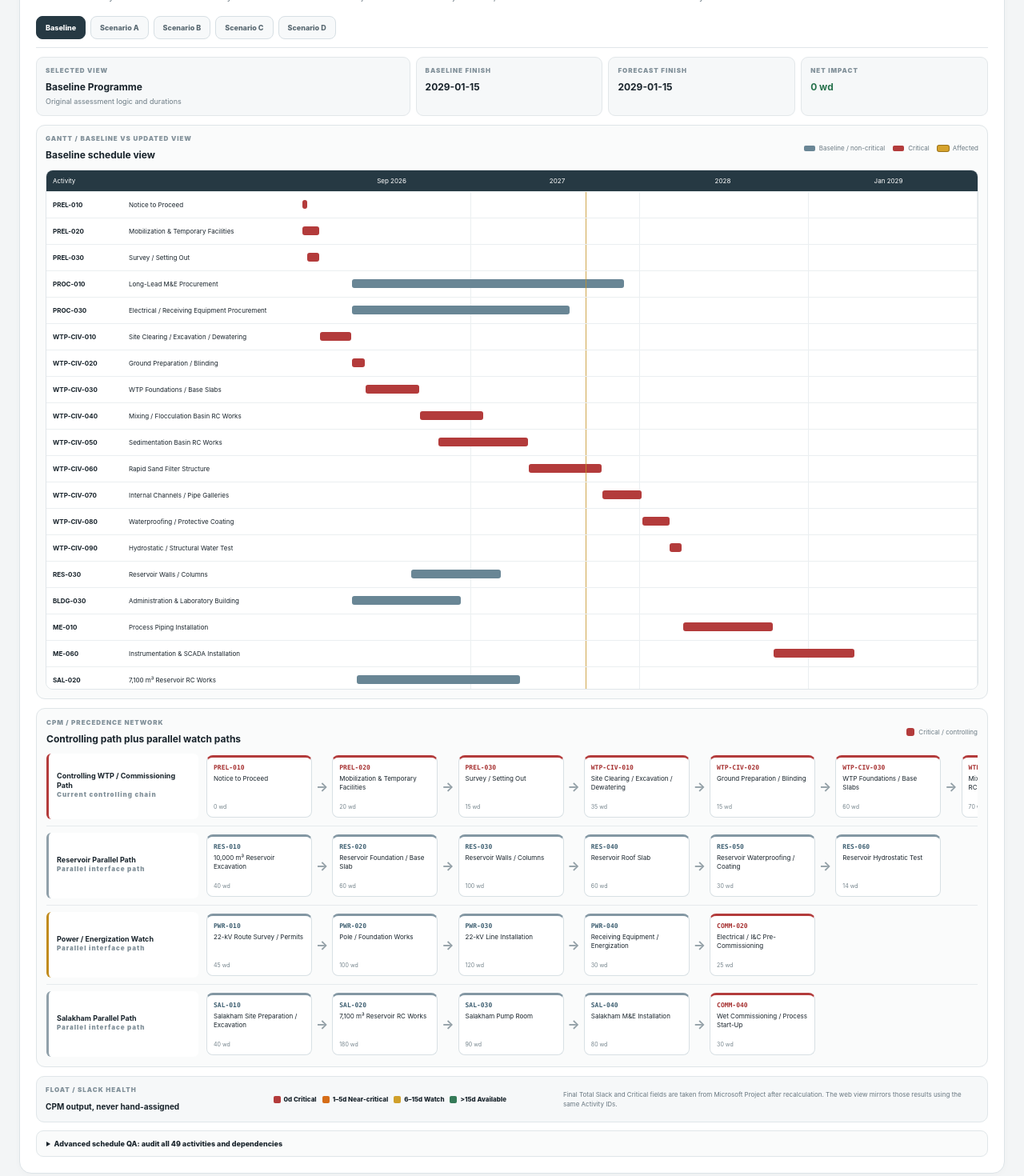
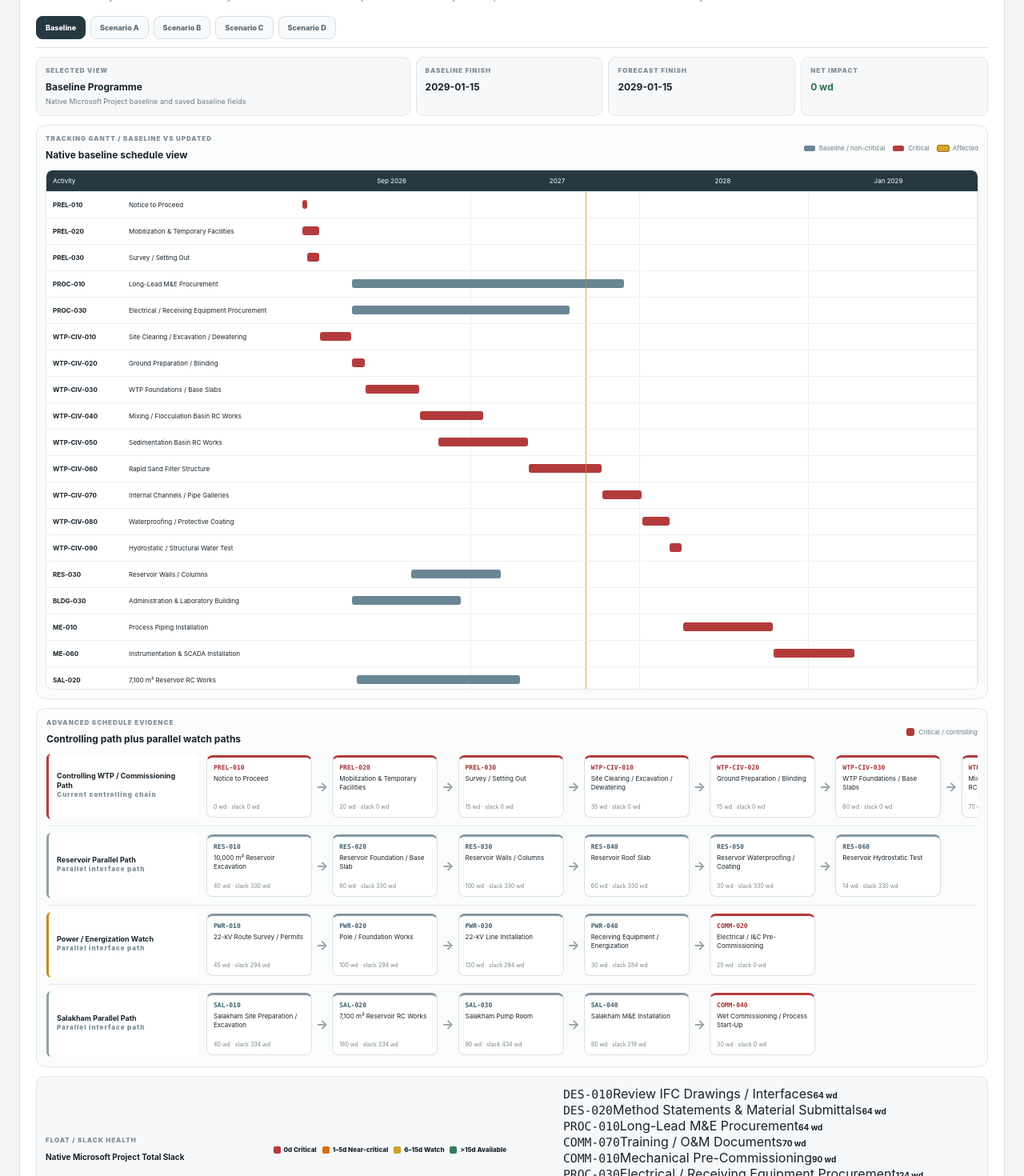
Before and after one commit to michaelfutol/Michael-Futol-Chinaimo-Project-Controls, a Next.js app: page / in a window 1280 px wide. Shown: the part 3160-4630 px from the top of the page at 80% size. Built offline with nearby package versions, Linux system fonts and the light colour scheme.

Commit message:
web: use authoritative slack, working-day shifts and scenario control commentary

```diff
--- a/app/ScheduleExplorer.tsx
+++ b/app/ScheduleExplorer.tsx
@@ -5,17 +5,24 @@ import { useMemo, useState } from 'react';
 type Scenario = {
   id:string; name:string; activity:string; reportedDelay:number; baselineCritical:string;
   baselineFinish:string; forecastFinish:string; netImpact:number; result:string; why:string;
+  planningResponse?:string; residualRisk?:string;
 };
 type Activity = {
   id:string; wbs:string; name:string; duration:number; predecessors:string; relationships:string;
-  workstream:string; baselineStart:string; baselineFinish:string; critical:boolean;
+  workstream:string; baselineStart:string; baselineFinish:string; totalSlackDays:number; critical:boolean;
 };
 
 type View='BASE'|'A'|'B'|'C'|'D';
 
 const isoDate=(value:string)=>new Date(`${value}T00:00:00`);
-const addCalendarDays=(iso:string,days:number)=>{
-  const d=isoDate(iso); d.setDate(d.getDate()+days); return d.toISOString().slice(0,10);
+const addWorkingDays=(iso:string,days:number)=>{
+  const d=isoDate(iso);
+  let remaining=Math.max(0,days);
+  while(remaining>0){
+    d.setDate(d.getDate()+1);
+    if(d.getDay()!==0) remaining--;
+  }
+  return d.toISOString().slice(0,10);
 };
 
 const keyWatchIds=['PROC-010','PROC-030','RES-030','BLDG-030','SAL-020','PWR-030'];
@@ -49,6 +56,8 @@ export default function ScheduleExplorer({schedule,scenarios,criticalPath,status
     {name:'Salakham Parallel Path',tone:'parallel',ids:['SAL-010','SAL-020','SAL-030','SAL-040','COMM-040']},
   ];
 
+  const floatWatch=schedule.filter(a=>!a.critical).sort((a,b)=>a.totalSlackDays-b.totalSlackDays).slice(0,8);
+
   return <div className="scheduleExplorer">
     <div className="viewTabs scenarioTabs" role="tablist" aria-label="Schedule scenarios">
       <button className={view==='BASE'?'active':''} onClick={()=>setView('BASE')}>Baseline</button>
@@ -56,7 +65,7 @@ export default function ScheduleExplorer({schedule,scenarios,criticalPath,status
     </div>
 
     <div className="scenarioSummary">
-      <div className="scenarioName"><small>SELECTED VIEW</small><b>{selected?selected.name:'Baseline Programme'}</b><span>{selected?selected.activity:'Original assessment logic and durations'}</span></div>
+      <div className="scenarioName"><small>SELECTED VIEW</small><b>{selected?selected.name:'Baseline Programme'}</b><span>{selected?selected.activity:'Native Microsoft Project baseline and saved baseline fields'}</span></div>
       <div><small>BASELINE FINISH</small><b>{selected?.baselineFinish||completion.baselineFinish}</b></div>
       <div><small>FORECAST FINISH</small><b className={selected&&selected.netImpact>0?'negative':''}>{selected?.forecastFinish||completion.baselineFinish}</b></div>
       <div><small>NET IMPACT</small><b className={selected&&selected.netImpact>0?'negative':'positive'}>{selected?`${selected.netImpact>0?'+':''}${selected.netImpact} wd`:'0 wd'}</b></div>
@@ -68,13 +77,13 @@ export default function ScheduleExplorer({schedule,scenarios,criticalPath,status
     </div>}
 
     <div className="ganttShell">
-      <div className="vizTitle"><div><small>GANTT / BASELINE VS UPDATED VIEW</small><b>{selected?'Scenario recalculation view':'Baseline schedule view'}</b></div><div className="vizLegend"><span><i className="legendBase"/>Baseline / non-critical</span><span><i className="legendCritical"/>Critical</span><span><i className="legendDelay"/>Affected</span></div></div>
+      <div className="vizTitle"><div><small>TRACKING GANTT / BASELINE VS UPDATED</small><b>{selected?'Scenario recalculation view':'Native baseline schedule view'}</b></div><div className="vizLegend"><span><i className="legendBase"/>Baseline / non-critical</span><span><i className="legendCritical"/>Critical</span><span><i className="legendDelay"/>Affected</span></div></div>
       <div className="ganttWrap scenarioGantt">
         <div className="ganttHead"><span>Activity</span><span>Sep 2026</span><span>2027</span><span>2028</span><span>Jan 2029</span></div>
         {display.map(a=>{
           const isShifted=shifted(a)&&scenarioShift>0;
-          const startDate=isShifted?addCalendarDays(a.baselineStart,scenarioShift):a.baselineStart;
-          const finishDate=isShifted?addCalendarDays(a.baselineFinish,scenarioShift):a.baselineFinish;
+          const startDate=isShifted?addWorkingDays(a.baselineStart,scenarioShift):a.baselineStart;
+          const finishDate=isShifted?addWorkingDays(a.baselineFinish,scenarioShift):a.baselineFinish;
           const left=pos(startDate), right=pos(finishDate), width=Math.max(a.duration===0?.7:right-left,.7);
           const selectedActivity=selectedIds.has(a.id);
           return <div className="ganttRow" key={a.id}>
@@ -90,7 +99,7 @@ export default function ScheduleExplorer({schedule,scenarios,criticalPath,status
     </div>
 
     <div className="networkCard">
-      <div className="networkTitle"><div><small>CPM / PRECEDENCE NETWORK</small><b>Controlling path plus parallel watch paths</b></div><span className="networkLegend"><i/>Critical / controlling</span></div>
+      <div className="networkTitle"><div><small>ADVANCED SCHEDULE EVIDENCE</small><b>Controlling path plus parallel watch paths</b></div><span className="networkLegend"><i/>Critical / controlling</span></div>
       <div className="networkLanes">
         {branchSets.map(branch=><div className={`networkLane ${branch.tone}`} key={branch.name}>
           <div className="laneLabel"><b>{branch.name}</b><small>{branch.tone==='critical'?'Current controlling chain':'Parallel interface path'}</small></div>
@@ -98,7 +107,7 @@ export default function ScheduleExplorer({schedule,scenarios,criticalPath,status
             {branch.ids.map((id,i)=>{
               const a=schedule.find(x=>x.id===id); if(!a) return null;
               const hit=selectedIds.has(id);
-              return <div className="networkItem" key={id}><div className={`networkNode ${hit?'delayNode':''} ${a.critical?'criticalNode':''}`}><code>{id}</code><span>{a.name}</span><small>{a.duration} wd</small></div>{i<branch.ids.length-1&&<b className="networkArrow">→</b>}</div>
+              return <div className="networkItem" key={id}><div className={`networkNode ${hit?'delayNode':''} ${a.critical?'criticalNode':''}`}><code>{id}</code><span>{a.name}</span><small>{a.duration} wd · slack {a.totalSlackDays} wd</small></div>{i<branch.ids.length-1&&<b className="networkArrow">→</b>}</div>
             })}
           </div></div>
         </div>)}
@@ -106,11 +115,16 @@ export default function ScheduleExplorer({schedule,scenarios,criticalPath,status
     </div>
 
     <div className="floatPanel">
-      <div><small>FLOAT / SLACK HEALTH</small><b>CPM output, never hand-assigned</b></div>
+      <div><small>FLOAT / SLACK HEALTH</small><b>Native Microsoft Project Total Slack</b></div>
       <div className="floatBands"><span><i className="f0"/>0d Critical</span><span><i className="f1"/>1–5d Near-critical</span><span><i className="f2"/>6–15d Watch</span><span><i className="f3"/>&gt;15d Available</span></div>
-      <p>Final Total Slack and Critical fields are taken from Microsoft Project after recalculation. The web view mirrors those results using the same Activity IDs.</p>
+      <div className="floatWatchGrid">{floatWatch.map(a=><div key={a.id}><code>{a.id}</code><span>{a.name}</span><b>{a.totalSlackDays} wd</b></div>)}</div>
+      <p>Total Slack and Critical fields are read from the recalculated Microsoft Project baseline and mirrored by Activity ID.</p>
     </div>
 
-    {selected&&<details className="details decisionDetails"><summary>Decision basis / control logic</summary><p>{selected.why}</p></details>}
+    {selected&&<div className="scenarioCommentary">
+      <div><small>WHY / DECISION BASIS</small><p>{selected.why}</p></div>
+      {selected.planningResponse&&<div><small>PLANNING RESPONSE / CONTROL ACTION</small><p>{selected.planningResponse}</p></div>}
+      {selected.residualRisk&&<div><small>RESIDUAL RISK / WATCH ITEM</small><p>{selected.residualRisk}</p></div>}
+    </div>}
   </div>
 }
```
